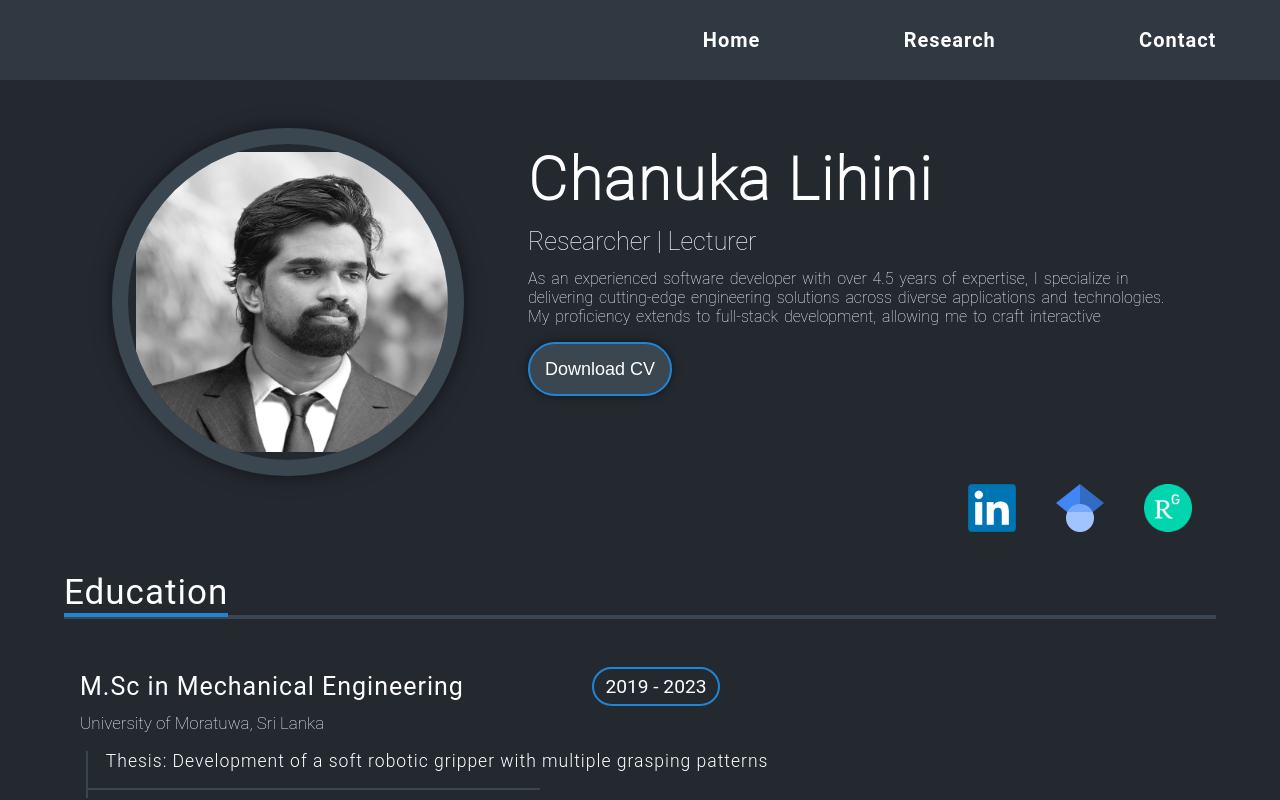
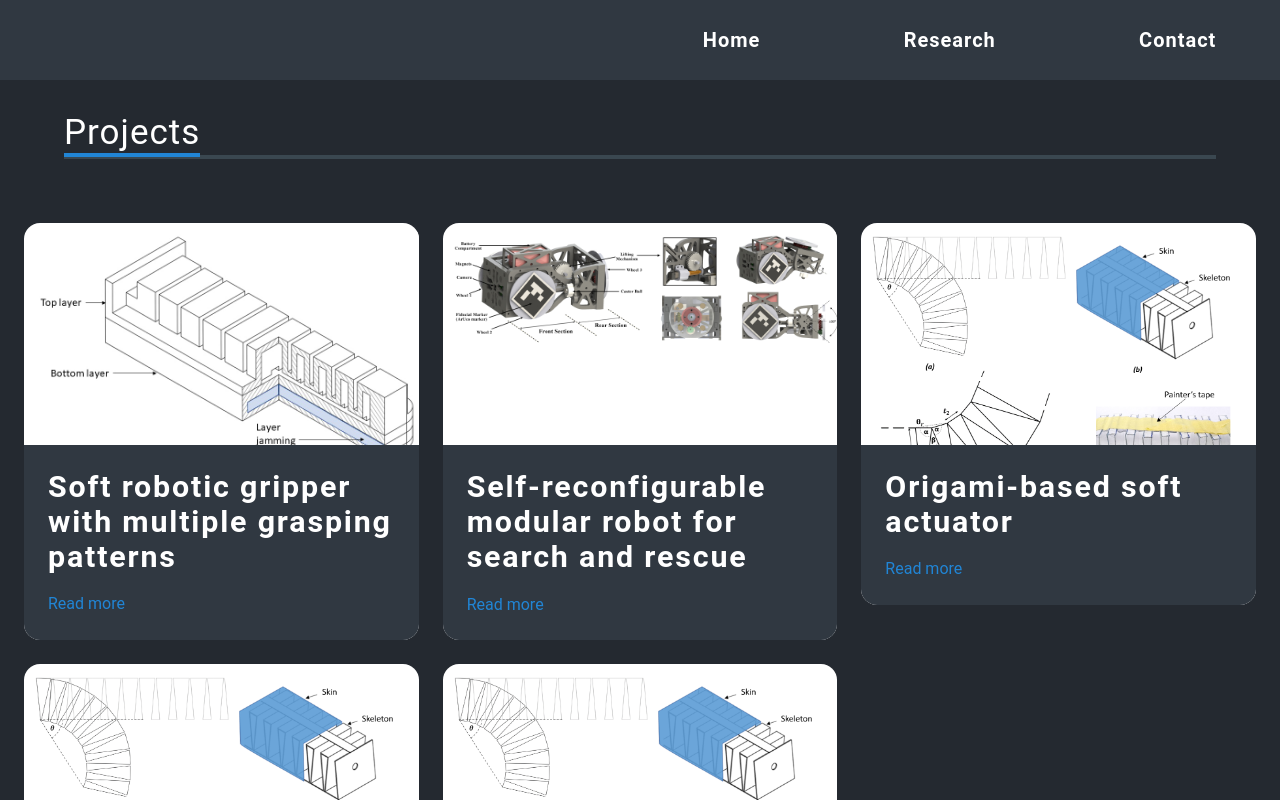
Before and after one commit to ChanukaLihini/chanuka.io, a React (Create React App) app: page /overview in a window 1280 px wide. Shown: the top 800 px of the page. Built offline with nearby package versions, Linux system fonts and the light colour scheme.

Commit message:
Router modifications

```diff
--- a/package.json
+++ b/package.json
@@ -1,7 +1,7 @@
 {
   "name": "portfolio-app",
   "version": "0.1.0",
-  "homepage": "https://moreenhettihewa.github.io/",
+  "homepage": "https://moreenhettihewa.github.io/portforlio-react",
   "private": true,
   "dependencies": {
     "@react-icons/all-files": "^4.1.0",
--- a/src/components/Header/Header.js
+++ b/src/components/Header/Header.js
@@ -20,7 +20,7 @@
 
     return (
         <>
-            <HashRouter>
+            <Router>
                 <nav className="main-nav">
                     <Link className="main-nav--logo  main-nav--text" to="/"></Link>
                     <div className="main-nav--links">
@@ -42,11 +42,11 @@
                     <Route path="/contact" element={<Contact />} />
                     <Route path="/overview" element={<Overview />} />
                     <Route path="/publications" element={<PublicationList />} />
-                    <Route path="/overview-01" element={<OverviewNo1 />} />
-                    <Route path="/overview-02" element={<OverviewNo2/>} />
-                    <Route path="/overview-03" element={<OverviewNo3/>} />
+                    <Route path="/overview/overview-01" element={<OverviewNo1 />} />
+                    <Route path="/overview/overview-02" element={<OverviewNo2/>} />
+                    <Route path="/overview/overview-03" element={<OverviewNo3/>} />
                 </Routes>
-            </HashRouter>
+            </Router>
 
         </>
     );
--- a/src/data/ResearchData.js
+++ b/src/data/ResearchData.js
@@ -6,30 +6,30 @@
     title: "Soft robotic gripper with multiple grasping patterns",
     description: "",
     imgUrl:firstImage,
-    url: "/#/overview-01"
+    url: "/overview/overview-01"
 },
 {
     title: "Self-reconfigurable modular robot for search and rescue",
     description: "",
-    url: "/#/overview-02",
+    url: "/overview/overview-02",
     imgUrl:secondImage,
 
 }, {
     title: "Origami-based soft actuator",
     description: "",
-    url: "/#/overview-03",
+    url: "/overview/overview-03",
     imgUrl:thirdImage,
 },
 {
     title: "Large scale 3D printing platform using a Robot arm",
     description: "",
-    url: "/#/overview-03",
+    url: "/overview/overview-03",
     imgUrl:thirdImage,
 },
 {
     title: "Continuum Robot arm for pipe inspection",
     description: "",
-    url: "/#/overview-03",
+    url: "/overview/overview-03",
     imgUrl:thirdImage,
 }
 ];
--- a/src/index.js
+++ b/src/index.js
@@ -3,6 +3,7 @@
 import './index.css';
 import App from './App';
 import reportWebVitals from './reportWebVitals';
+
 
 const root = ReactDOM.createRoot(document.getElementById('root'));
 root.render(
```
